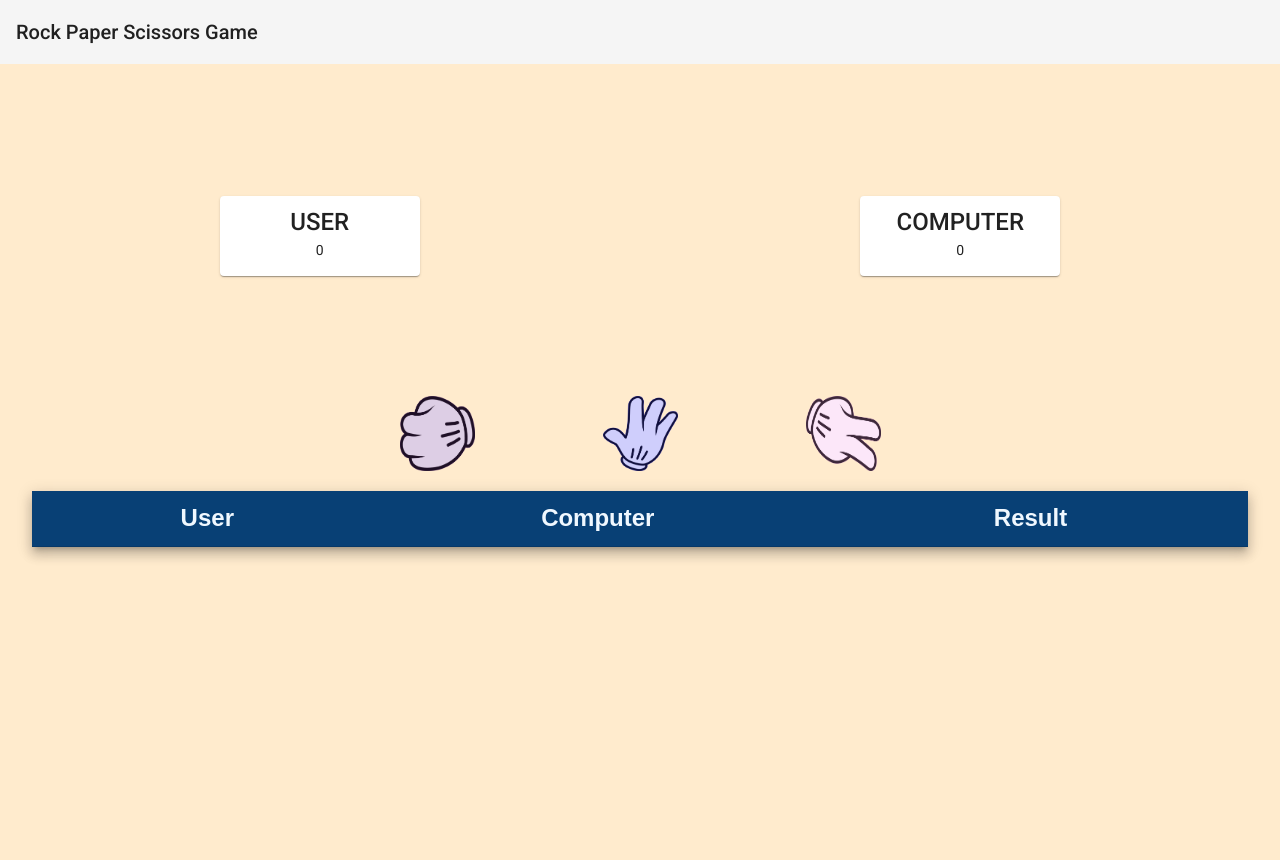
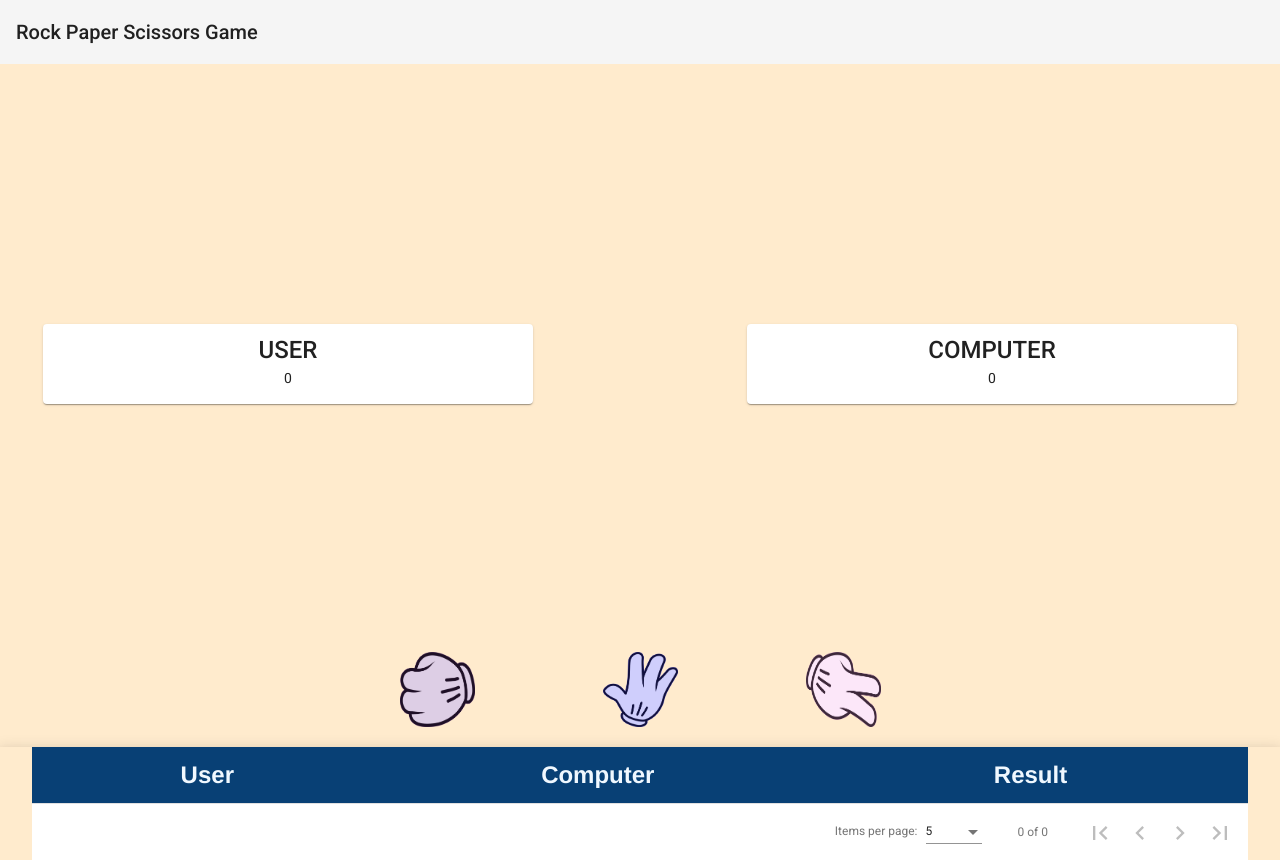
Before and after one commit to motilayo/rpsgame, an Angular app: page / in a window 1280 px wide. Before the commit the page ends 800 px from the top, so only its background shows below. Built offline with nearby package versions, Linux system fonts and the light colour scheme.

Commit message:
fixed item widths & added pagination to table

```diff
--- a/src/app/app.component.css
+++ b/src/app/app.component.css
@@ -53,17 +53,29 @@ table {
     width: 95%;
 }
 
+
+/* #table {
+    margin-left: auto;
+    margin-right: auto;
+    width: 95%;
+} */
+
+mat-paginator {
+    margin-left: auto;
+    margin-right: auto;
+    width: 95%;
+}
+
 th {
     font-weight: bolder;
     font-size: x-large;
-    font-family: fantasy;
+    font-family: 'Franklin Gothic Medium', 'Arial Narrow', Arial, sans-serif;
     color: aliceblue;
 }
 
 td {
     font-weight: bold;
     font-size: large;
-    font-family: "Gill Sans", sans-serif;
     vertical-align: middle;
 }
 
@@ -78,15 +90,16 @@ td {
 }
 
 mat-grid-tile-header {
+    width: 50%;
     justify-content: center;
 }
 
 mat-card {
-    width: 200px;
+    width: 85%;
+    text-align: center;
+    justify-content: center;
+}
+
+mat-card-title {
     text-align: center;
 }
-
-mat-card-header {
-    height: 100px;
-    display: flex;
-}
--- a/src/app/app.component.html
+++ b/src/app/app.component.html
@@ -4,7 +4,7 @@
     </mat-toolbar>
 </p>
 
-<mat-grid-list cols="2" rowHeight="2:1">
+<mat-grid-list cols="2" rowHeight="1:1" [gutterSize]="'10%'">
     <!-- <mat-grid-tile-header>SCORE</mat-grid-tile-header> -->
     <mat-grid-tile>
         <mat-card>
@@ -35,7 +35,8 @@
 
 <br/>
 
-<table mat-table [dataSource]='dataSource' class="mat-elevation-z8 ">
+<div id="table" class="mat-elevation-z8">
+    <table mat-table [dataSource]='dataSource'>
         <ng-container matColumnDef="user">
             <th mat-header-cell *matHeaderCellDef> User </th>
             <td mat-cell *matCellDef='let element'> {{element.user}} </td>
@@ -52,3 +53,6 @@
         <tr mat-header-row *matHeaderRowDef="tableColumns " style="background-color: #084075; "></tr>
         <tr mat-row *matRowDef="let row; columns: tableColumns; " [ngClass]="{ 'lose': row.result=='You Lose!' , 'win':row.result=='You Win!' , 'draw': row.result=='DRAW!' } "></tr>
     </table>
+
+    <mat-paginator [pageSizeOptions]="[5, 10, 20]" showFirstLastButtons></mat-paginator>
+</div>
--- a/src/app/app.component.ts
+++ b/src/app/app.component.ts
@@ -1,7 +1,9 @@
-import { Component } from '@angular/core';
+import { AfterViewInit, Component, ViewChild } from '@angular/core';
 import {
   MatTableDataSource
 } from '@angular/material/table';
+import {MatPaginator} from '@angular/material/paginator';
+
 
 
 export interface GameRound{
@@ -15,7 +17,7 @@ export interface GameRound{
   templateUrl: './app.component.html',
   styleUrls: ['./app.component.css']
 })
-export class AppComponent {
+export class AppComponent implements AfterViewInit{
   title = 'Rock Paper Scissors Game';
   username: string;
   userScore = 0;
@@ -28,6 +30,10 @@ export class AppComponent {
   tableColumns: string[] = ['user', 'computer', 'result'];
   tableRow: GameRound[] = [];
   dataSource = new MatTableDataSource<GameRound>(this.tableRow);
+  @ViewChild(MatPaginator) paginator: MatPaginator;
+  ngAfterViewInit() {
+    this.dataSource.paginator = this.paginator;
+  }
 
   // tslint:disable-next-line: typedef
 setComputerChoice(){
@@ -67,7 +73,7 @@ evaluate(){
         this.outcome = 'DRAW!';
     }
 
-    this.tableRow.push({
+    this.tableRow.unshift({
       user: this.userChoice,
       computer: this.computerChoice,
       result: this.outcome
--- a/src/app/app.module.ts
+++ b/src/app/app.module.ts
@@ -9,6 +9,8 @@ import { MatTableModule } from '@angular/material/table';
 import {MatToolbarModule} from '@angular/material/toolbar';
 import {MatCardModule} from '@angular/material/card';
 import {MatGridListModule} from '@angular/material/grid-list';
+import {MatPaginatorModule} from '@angular/material/paginator';
+
 
 
 
@@ -24,7 +26,8 @@ import {MatGridListModule} from '@angular/material/grid-list';
     MatTableModule,
     MatToolbarModule,
     MatCardModule,
-    MatGridListModule
+    MatGridListModule,
+    MatPaginatorModule
   ],
   providers: [],
   bootstrap: [AppComponent]
```
Lines whose indentation alone changed are shown as unchanged.
